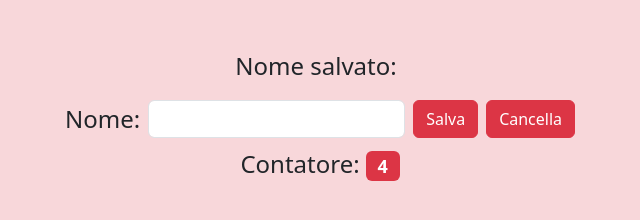
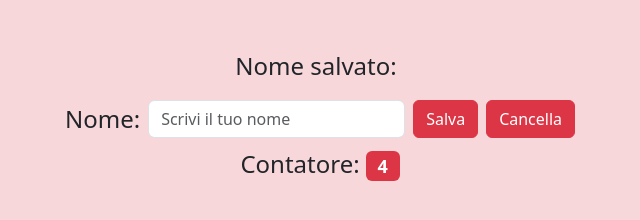
Before and after one commit to Luigi160397/U2-S3-G2-JASON-API-REST-fs0123-Luigi-Di-Fraia, a plain HTML site: page index.html in a window 1280 px wide. Shown: the whole page, without its empty margins (320-960 px from the left). Drawn offline with nearby package versions, Linux system fonts and the light colour scheme.

Commit message:
placeholder

```diff
--- a/index.html
+++ b/index.html
@@ -21,7 +21,13 @@
       <form class="pb-2" id="registrationForm">
         <div class="d-flex align-items-center gap-2">
           <label for="nameInput">Nome:</label>
-          <input style="width: auto" class="form-control d-inline-block" type="text" id="nameInput" />
+          <input
+            style="width: auto"
+            class="form-control d-inline-block"
+            type="text"
+            placeholder="Scrivi il tuo nome"
+            id="nameInput"
+          />
           <button class="btn btn-danger" type="submit">Salva</button>
           <button class="btn btn-danger" id="removeButton">Cancella</button>
         </div>
```
